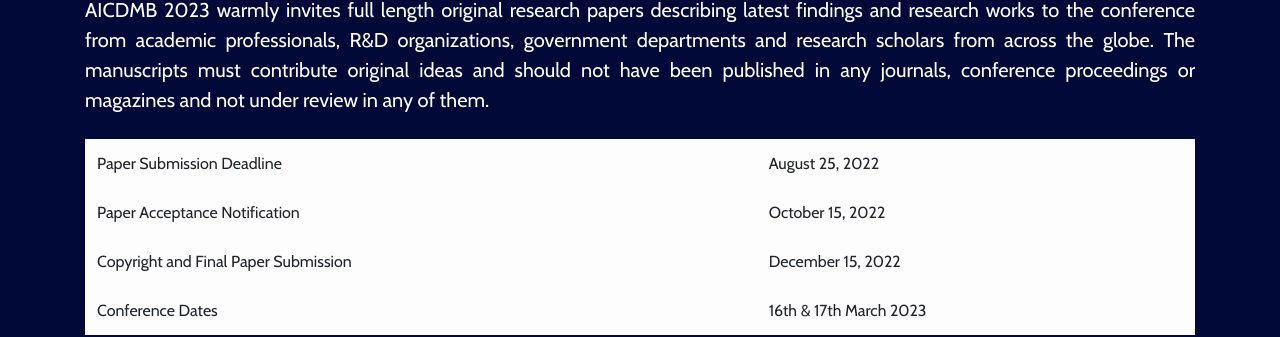
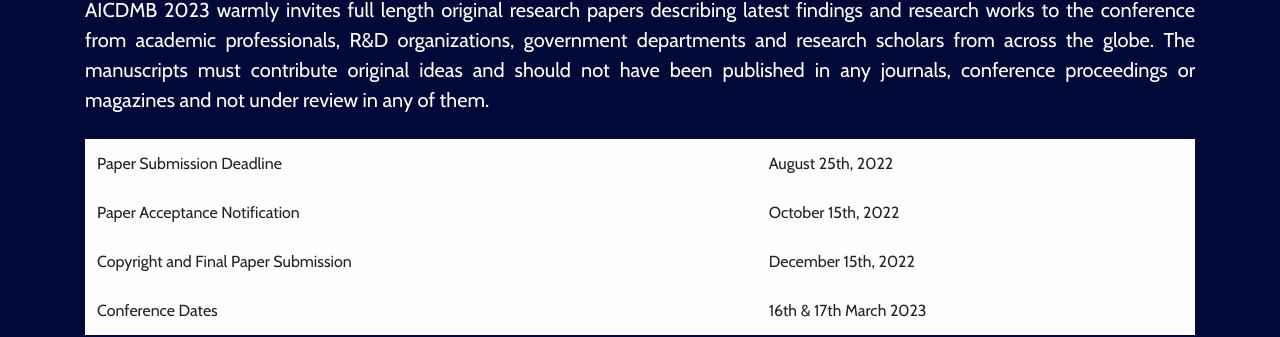
Before and after one commit to aniruddhabagal/AICDMB-2023, a React (Create React App) app: page / in a window 1280 px wide. Shown: the part 2199-2536 px from the top of the page. Built offline with nearby package versions, Linux system fonts and the light colour scheme.

Commit message:
Made Minor Changes

```diff
--- a/src/About.jsx
+++ b/src/About.jsx
@@ -32,15 +32,15 @@
               <tbody>
                 <tr>
                   <td>Paper Submission Deadline</td>
-                  <td>August 25, 2022</td>
+                  <td>August 25th, 2022</td>
                 </tr>
                 <tr>
                   <td>Paper Acceptance Notification</td>
-                  <td>October 15, 2022</td>
+                  <td>October 15th, 2022</td>
                 </tr>
                 <tr>
                   <td>Copyright and Final Paper Submission</td>
-                  <td>December 15, 2022</td>
+                  <td>December 15th, 2022</td>
                 </tr>
                 <tr>
                   <td>Conference Dates</td>
--- a/src/papers.jsx
+++ b/src/papers.jsx
@@ -30,15 +30,15 @@
               <tbody>
                 <tr>
                   <td>Paper Submission Deadline</td>
-                  <td>August 15, 2022</td>
+                  <td>August 15th, 2022</td>
                 </tr>
                 <tr>
                   <td>Paper Acceptance Notification</td>
-                  <td>October 15, 2022</td>
+                  <td>October 15th, 2022</td>
                 </tr>
                 <tr>
                   <td>Copyright and Final Paper Submission</td>
-                  <td>December 15, 2022</td>
+                  <td>December 15th, 2022</td>
                 </tr>
                 <tr>
                   <td>Conference Dates</td>
```
